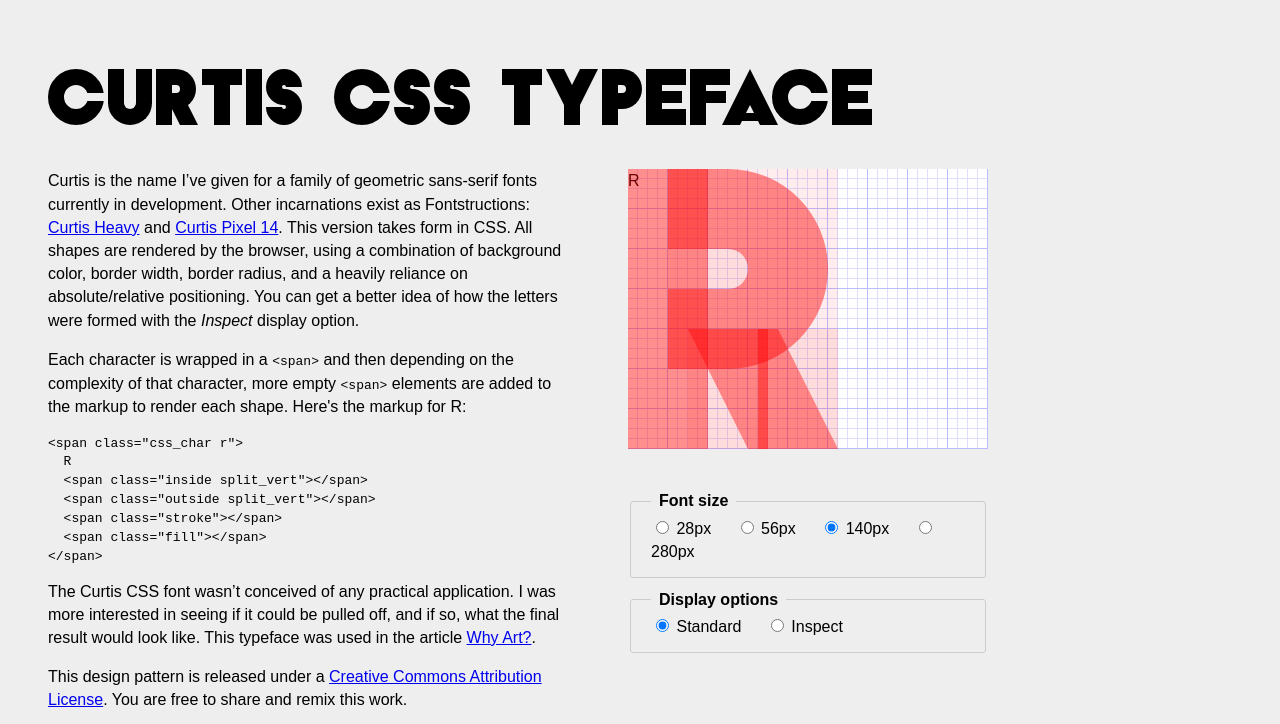
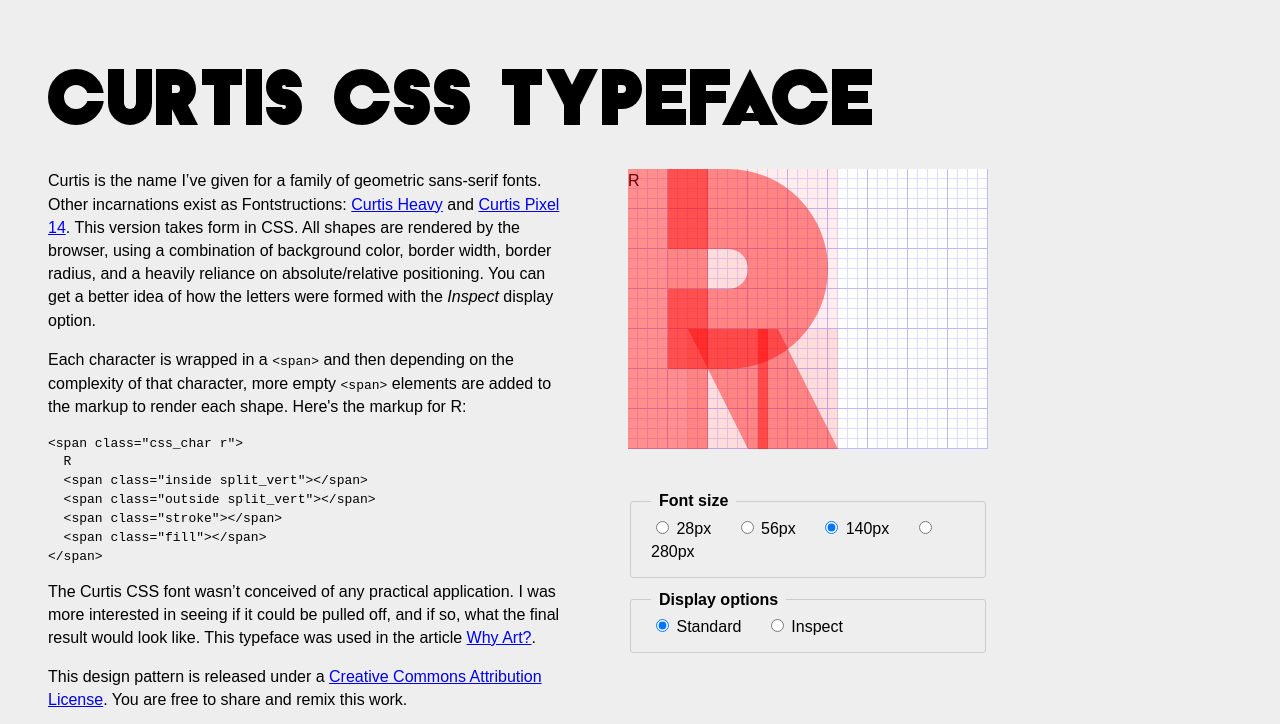
Before and after one commit to desandro/curtis-css-typeface, a plain HTML site: page index.html in a window 1280 px wide. Shown: the top 724 px of the page. Drawn offline with nearby package versions, Linux system fonts and the light colour scheme.

Commit message:
README, note quite in development :shaved_ice:

```diff
--- a/index.html
+++ b/index.html
@@ -21,7 +21,7 @@
 
   <div id="copy" class="tk_proxima_nova">
     <p>
-      Curtis is the name I&rsquo;ve given for a family of geometric sans-serif fonts currently in development.  Other incarnations exist as Fontstructions: <a href="http://fontstruct.fontshop.com/fontstructions/show/180805">Curtis Heavy</a> and <a href="http://fontstruct.fontshop.com/fontstructions/show/curtis_pixel_14">Curtis Pixel 14</a>.  This version takes form in CSS.  All shapes are rendered by the browser, using a combination of background color, border width, border radius, and a heavily reliance on absolute/relative positioning. <span class="gone">You can get a better idea of how the letters were formed with the <em>Inspect</em> display option.</span>
+      Curtis is the name I&rsquo;ve given for a family of geometric sans-serif fonts.  Other incarnations exist as Fontstructions: <a href="http://fontstruct.fontshop.com/fontstructions/show/180805">Curtis Heavy</a> and <a href="http://fontstruct.fontshop.com/fontstructions/show/curtis_pixel_14">Curtis Pixel 14</a>.  This version takes form in CSS.  All shapes are rendered by the browser, using a combination of background color, border width, border radius, and a heavily reliance on absolute/relative positioning. <span class="gone">You can get a better idea of how the letters were formed with the <em>Inspect</em> display option.</span>
     </p>
 
     <p>
```
Also changed, not shown: 1 other file.
